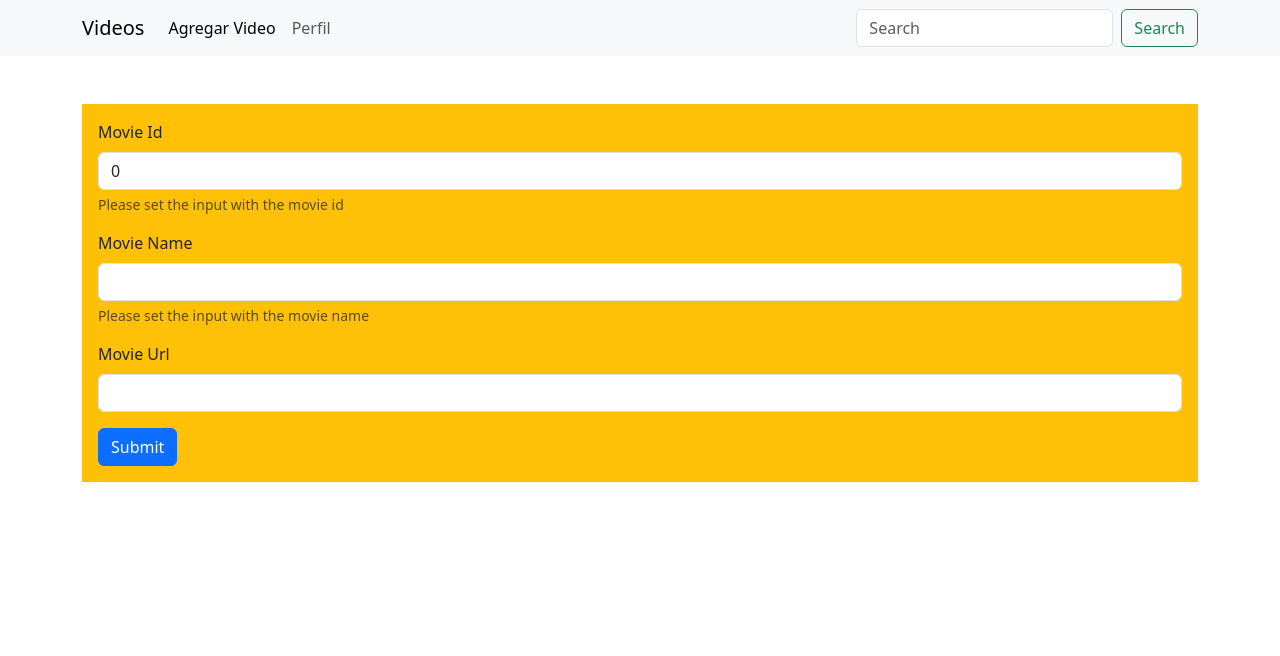
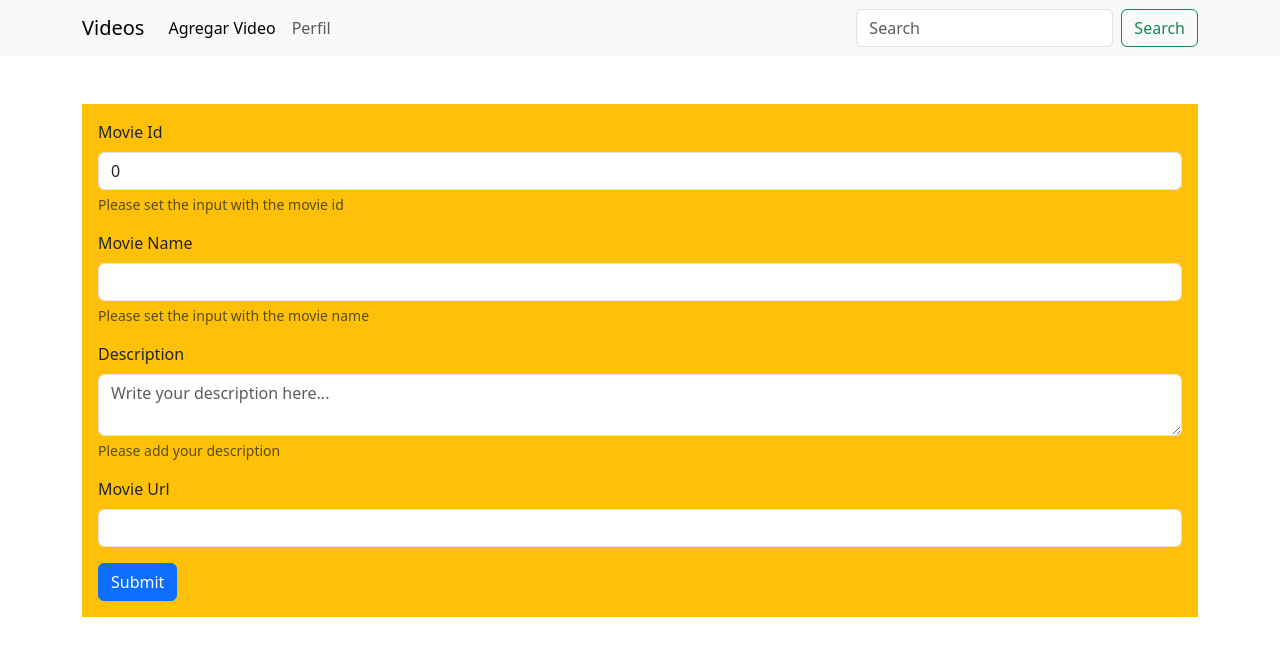
Before and after one commit to dfbastidas/microservices_lab, a React (Vite) app in the folder frontend/: page /add-video in a window 1280 px wide. Shown: the top 656 px of the page. Built offline with nearby package versions, Linux system fonts and the light colour scheme.

Commit message:
agregado campo descripcion al video, eliminado fragment innecesario

```diff
--- a/frontend/src/components/PreviewVideo.tsx
+++ b/frontend/src/components/PreviewVideo.tsx
@@ -7,7 +7,7 @@ type PreviewVideoProps = {
 export default function PreviewVideo({video, removeVideo}: PreviewVideoProps) {
   return (
     <>
-        <div className='col-md-4 my-4'>
+        <div className='col-md-4 my-4' key={video.id}>
             <div className='p-3 border text-center'>
                 <img src={video.url} alt={video.name} className='w-100'/>
                 <h4 className='my-3'>{video.name}</h4>
--- a/frontend/src/types/index.ts
+++ b/frontend/src/types/index.ts
@@ -1,5 +1,6 @@
 export type VideoItem = {
     "id": number,
     "name": string,
+    "description": string,
     "url": string
 }
--- a/frontend/src/views/AddVideoPage.tsx
+++ b/frontend/src/views/AddVideoPage.tsx
@@ -8,12 +8,13 @@ export default function AddVideoPage() {
     const InitialStateVideo = {
         id: 0,
         name: '',
+        description: "",
         url: ''
     }
     const [video, setVideo] = useState<VideoItem>(InitialStateVideo);
 
 
-    const handleChange = (e: ChangeEvent<HTMLInputElement>) => {
+    const handleChange = (e: ChangeEvent<HTMLInputElement> | ChangeEvent<HTMLTextAreaElement>) => {
         const { name, value } = e.target;
         setVideo(prev => ({
           ...prev,
@@ -36,6 +37,11 @@ export default function AddVideoPage() {
                     <div id="movieName" className="form-text">Please set the input with the movie name</div>
                 </div>
                 <div className="mb-3">
+                    <label className="form-label">Description</label>
+                    <textarea className="form-control" name="description" placeholder="Write your description here..." value={video.description} onChange={handleChange}></textarea>
+                    <div id="movieDescription" className="form-text">Please add your description</div>
+                </div>
+                <div className="mb-3">
                     <label className="form-label">Movie Url</label>
                     <input type="text" className="form-control" name="url" value={video.url} onChange={handleChange}/>
                 </div>
--- a/frontend/src/views/HomePage.tsx
+++ b/frontend/src/views/HomePage.tsx
@@ -6,13 +6,11 @@ export default function HomePage() {
     <>
       <div className='row'>
         {videos.map(video => (
-          <>
-            <PreviewVideo
-              key={video.id}
-              video = {video}
-              removeVideo = {removeVideo}
-            />
-          </>
+          <PreviewVideo
+            key={video.id}
+            video = {video}
+            removeVideo = {removeVideo}
+          />
         ))}
       </div>
     </>
```
